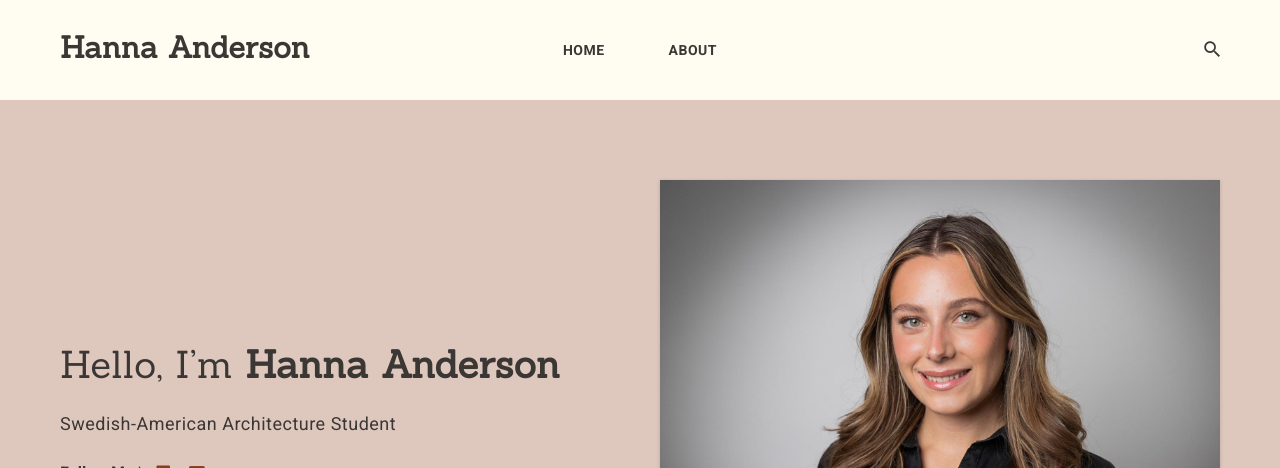
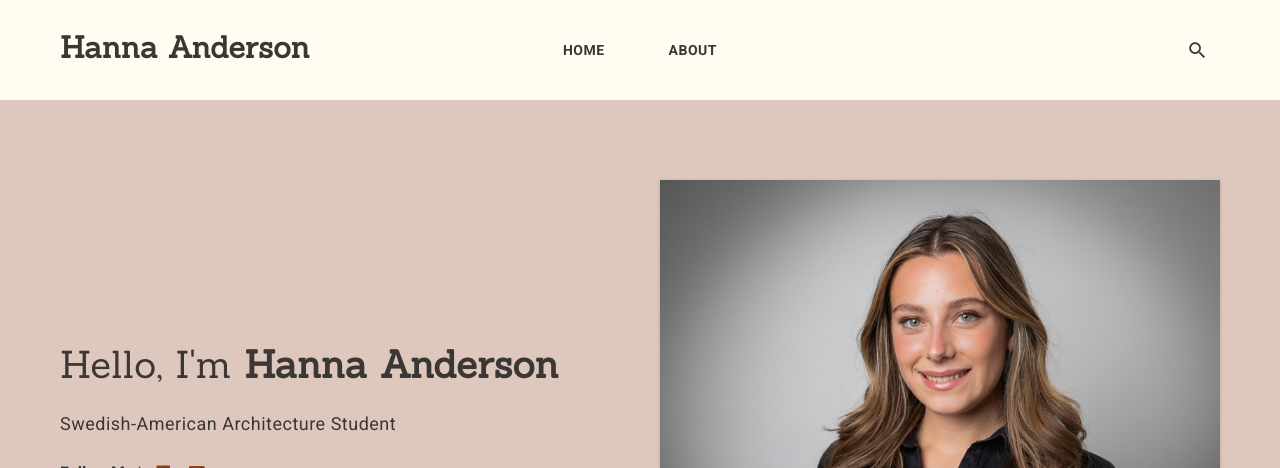
Before and after one commit to Andersonhannaa/andersonhannaa.github.io, a Jekyll site: the page built from index.html, in a window 1280 px wide. Shown: the top 468 px of the page. Built offline with Jekyll 4.4.1, drawn with Linux system fonts in a browser that asks for light colours; nearby versions of some CDN libraries; the list of posts is cut into pages by our own code.

Commit message:
Header and phone stuff

```diff
--- a/_data/settings.yml
+++ b/_data/settings.yml
@@ -10,7 +10,7 @@ description: Architecture Student
 author:
   name: Hanna Anderson
   image: profile.jpg
-  say-hello: Hello, I’m <strong>Hanna Anderson</strong>
+  say-hello: Hello, I'm <strong>Hanna Anderson</strong>
   bio: Swedish-American Architecture Student
 
 
@@ -23,7 +23,7 @@ author:
 #pinterest: https://pinterest.com/ # Add your Pinterest handle
 linkedin: https://linkedin.com/in/hanna-anderson-8b38b5232/
 email: mailto:hannanderson04@gmail.com
-phone: (+1) 760 580 22 64
+phone: tel:+17605802264
 
 #-------------------------------
 # Comment Section (Disqus)
--- a/_includes/contact-link.html
+++ b/_includes/contact-link.html
@@ -28,5 +28,9 @@
       <li><a href="{{ site.data.settings.email }}"><i class="ion ion-md-mail"></i></a></li>
     {% else %} {% endif %}
 
+    {% if site.data.settings.email %}
+      <li><a href="{{ site.data.settings.phone }}"><i class="ion ion-md-phone"></i></a></li>
+    {% else %} {% endif %}
+
   </ul>
 </div>
--- a/_sass/3-modules/_header.scss
+++ b/_sass/3-modules/_header.scss
@@ -136,6 +136,7 @@
   .nav__icon {
     color: $dark;
     cursor: pointer;
+    padding: 15px;
     &:hover {
       color: $black;
     }
```
